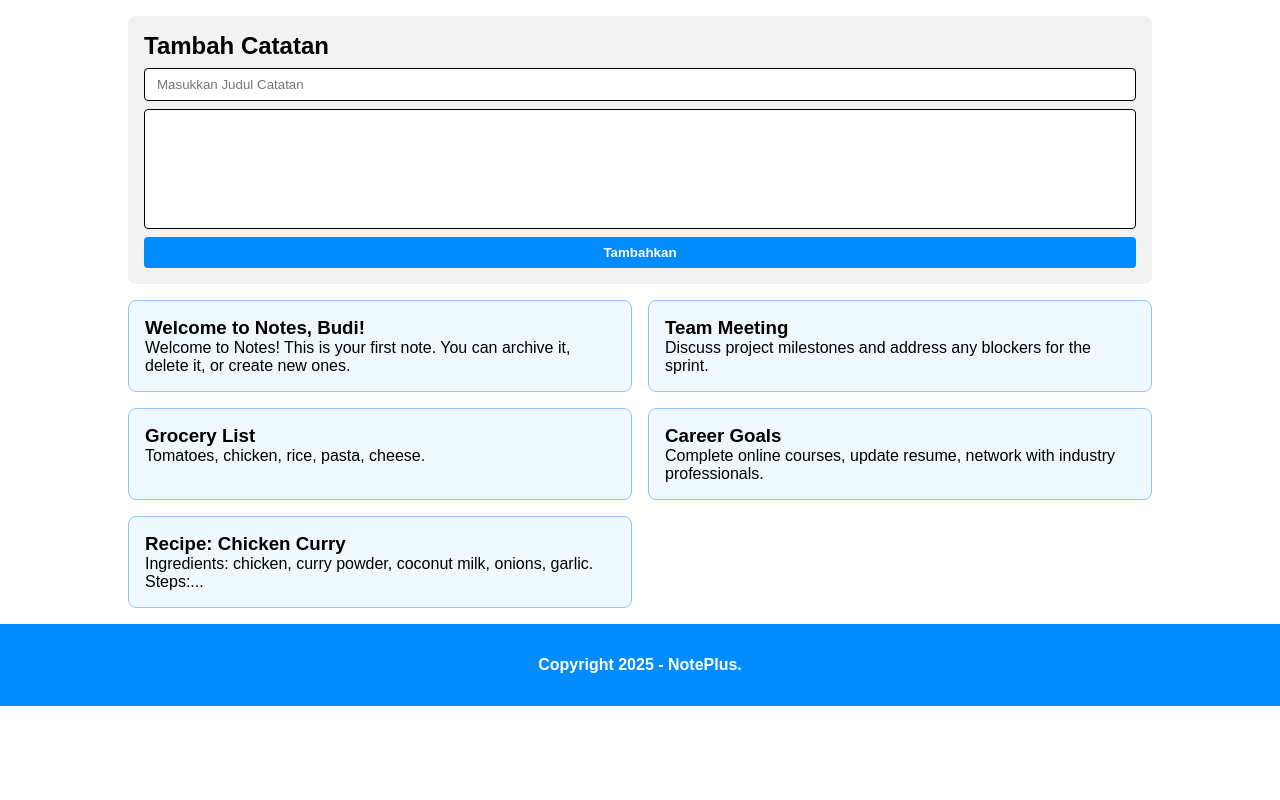
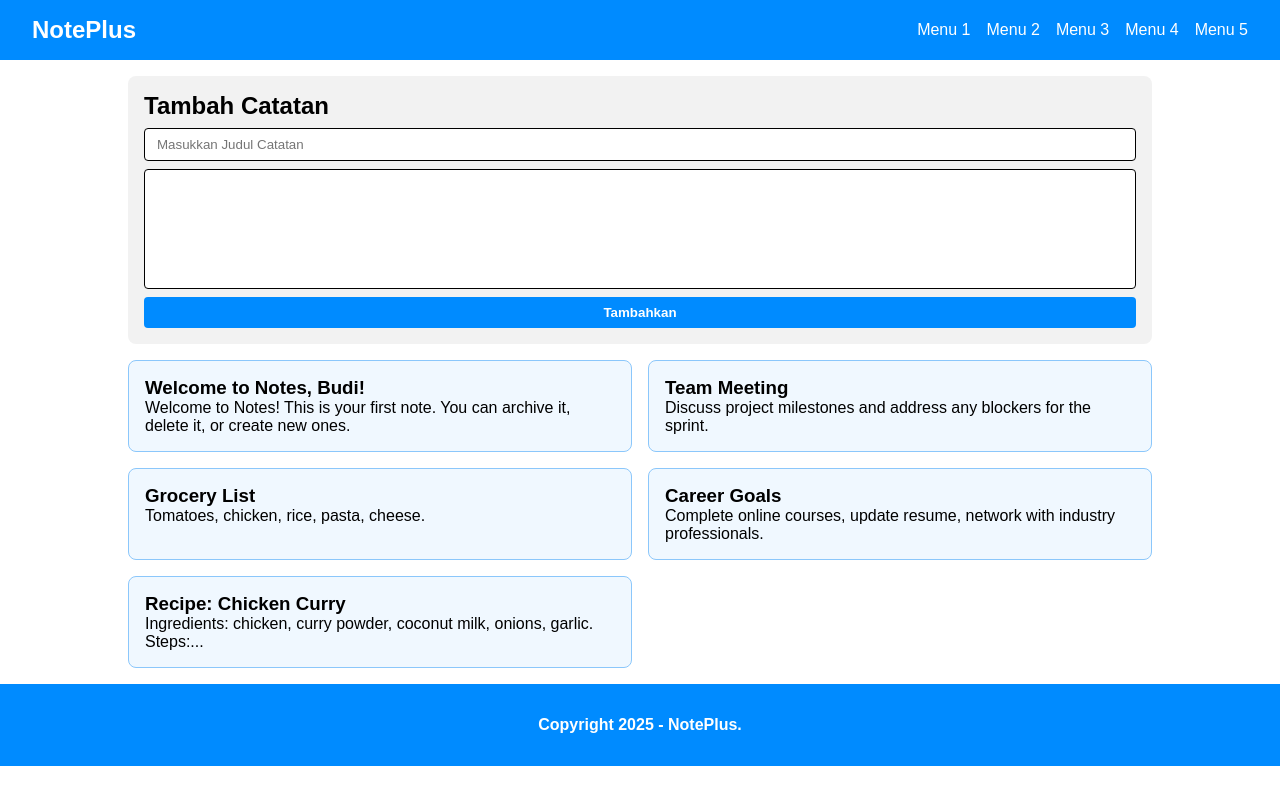
Before and after one commit to agreytosira/mentoring-playground, a website built with webpack: page src/index.html in a window 1280 px wide. Built offline with nearby package versions, Linux system fonts and the light colour scheme.

Commit message:
feat: finishing navbar component

```diff
--- a/src/footer.js
+++ b/src/footer.js
@@ -2,7 +2,7 @@ class FooterComponent extends HTMLElement {
   constructor() {
     super();
 
-    this.innerHTML = 'Copyright 2025 - NotePlus.';
+    this.innerHTML = '<footer>Copyright 2025 - NotePlus.</footer>';
     this.classList.add('footer');
   }
 }
--- a/src/index.html
+++ b/src/index.html
@@ -5,6 +5,7 @@
     <title>Mentoring Playground</title>
   </head>
   <body>
+    <navbar-component></navbar-component>
     <main class="container">
       <form-tambah></form-tambah>
       <div id="notesList" class="list"></div>
--- a/src/index.js
+++ b/src/index.js
@@ -1,5 +1,6 @@
 import './styles.css';
 import './footer.js';
+import './navbar.js';
 import './formTambah.js';
 import { sampleNotes } from './sample-notes.js';
 
--- /dev/null
+++ b/src/navbar.js
@@ -0,0 +1,23 @@
+class NavbarComponent extends HTMLElement {
+  constructor() {
+    super();
+
+    this.innerHTML = `
+    <header>
+      <div class='navbar-brand'>NotePlus</div>
+      <nav>
+        <ul>
+          <li><a href='#'>Menu 1</a></li>
+          <li><a href='#'>Menu 2</a></li>
+          <li><a href='#'>Menu 3</a></li>
+          <li><a href='#'>Menu 4</a></li>
+          <li><a href='#'>Menu 5</a></li>
+        </ul>
+      </nav>
+    </header>
+    `;
+    this.classList.add('navbar');
+  }
+}
+
+customElements.define('navbar-component', NavbarComponent);
--- a/src/styles.css
+++ b/src/styles.css
@@ -67,6 +67,35 @@ html {
   width: 100%;
 }
 
+.navbar header {
+  padding: 1rem 2rem;
+  display: flex;
+  justify-content: space-between;
+  align-items: center;
+  background-color: #008bff;
+  color: white;
+}
+
+.navbar-brand {
+  font-size: 1.5rem;
+  font-weight: 700;
+}
+
+.navbar ul {
+  display: flex;
+  gap: 1rem;
+}
+
+.navbar ul li {
+  list-style: none;
+}
+
+.navbar ul li a {
+  text-decoration: none;
+  color: white;
+  font-weight: 500;
+}
+
 .list {
   display: grid;
   grid-template-columns: 1fr 1fr;
```
